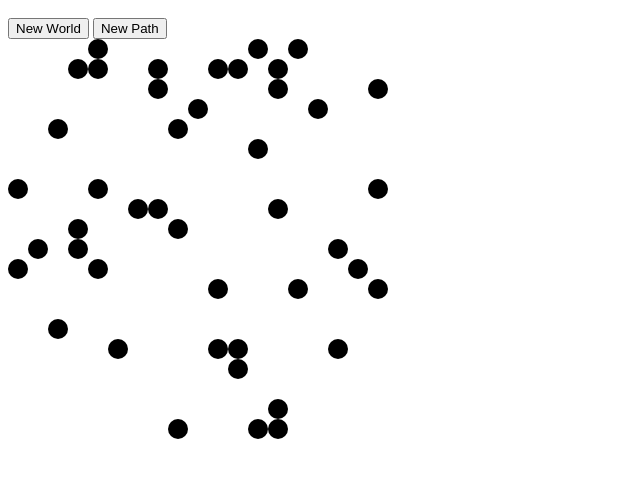
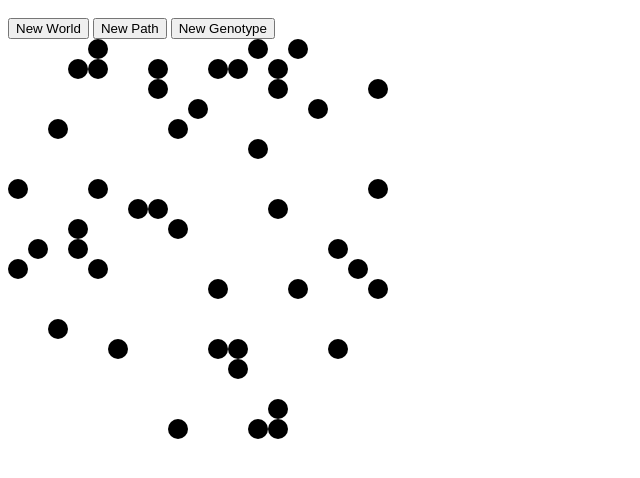
Before and after one commit to ajlopez/SimpleGA, a website: page samples/path/path.html in a window 1280 px wide. Shown: the part 48-526 px from the top of the page, without its empty margins (0-640 px from the left). Drawn offline with Linux system fonts and the light colour scheme.

Commit message:
Create genotype in page

```diff
--- a/samples/path/path.html
+++ b/samples/path/path.html
@@ -9,6 +9,7 @@
 <div>
 <input type="button" value="New World" onclick="newworld()">
 <input type="button" value="New Path" onclick="newpath()">
+<input type="button" value="New Genotype" onclick="newgenotype()">
 </div>
 
 <div>
@@ -19,6 +20,7 @@
 <script language="javascript">
 var world;
 var path;
+var genotype;
 
 var canvas = document.getElementById("canvas");
 var context = canvas.getContext("2d");
@@ -94,6 +96,13 @@ function newpath() {
     drawPath(path);
 }
 
+function newgenotype() {
+    genotype = Path.createGenotype(world, { x: 0, y: 0 }, { x: width - 1, y: height - 1 });
+    path = genotype.path();
+    drawWorld(world);
+    drawPath(path);
+    alert(genotype.evaluate());
+}
 </script>
 </body>
 </html>
```
